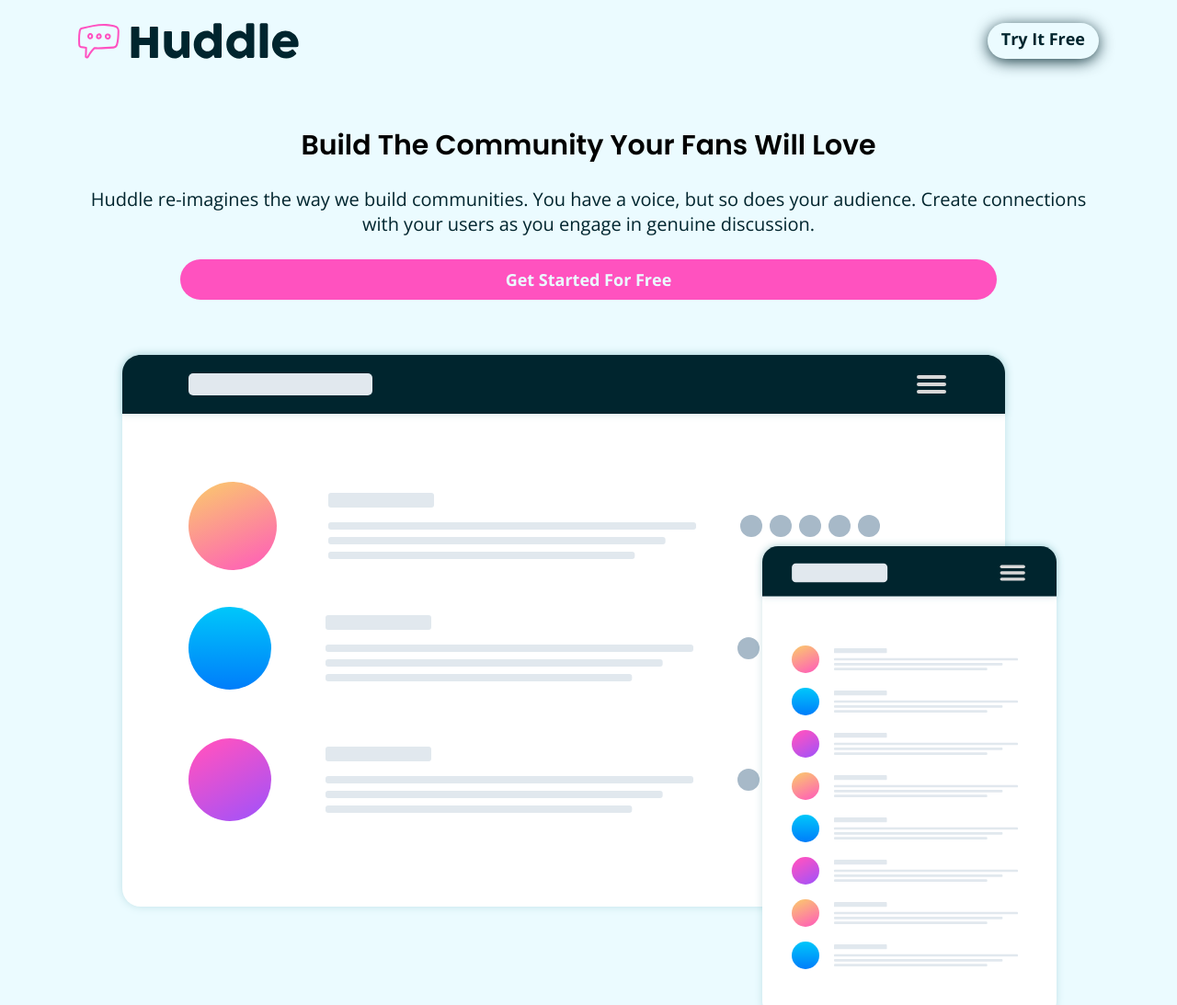
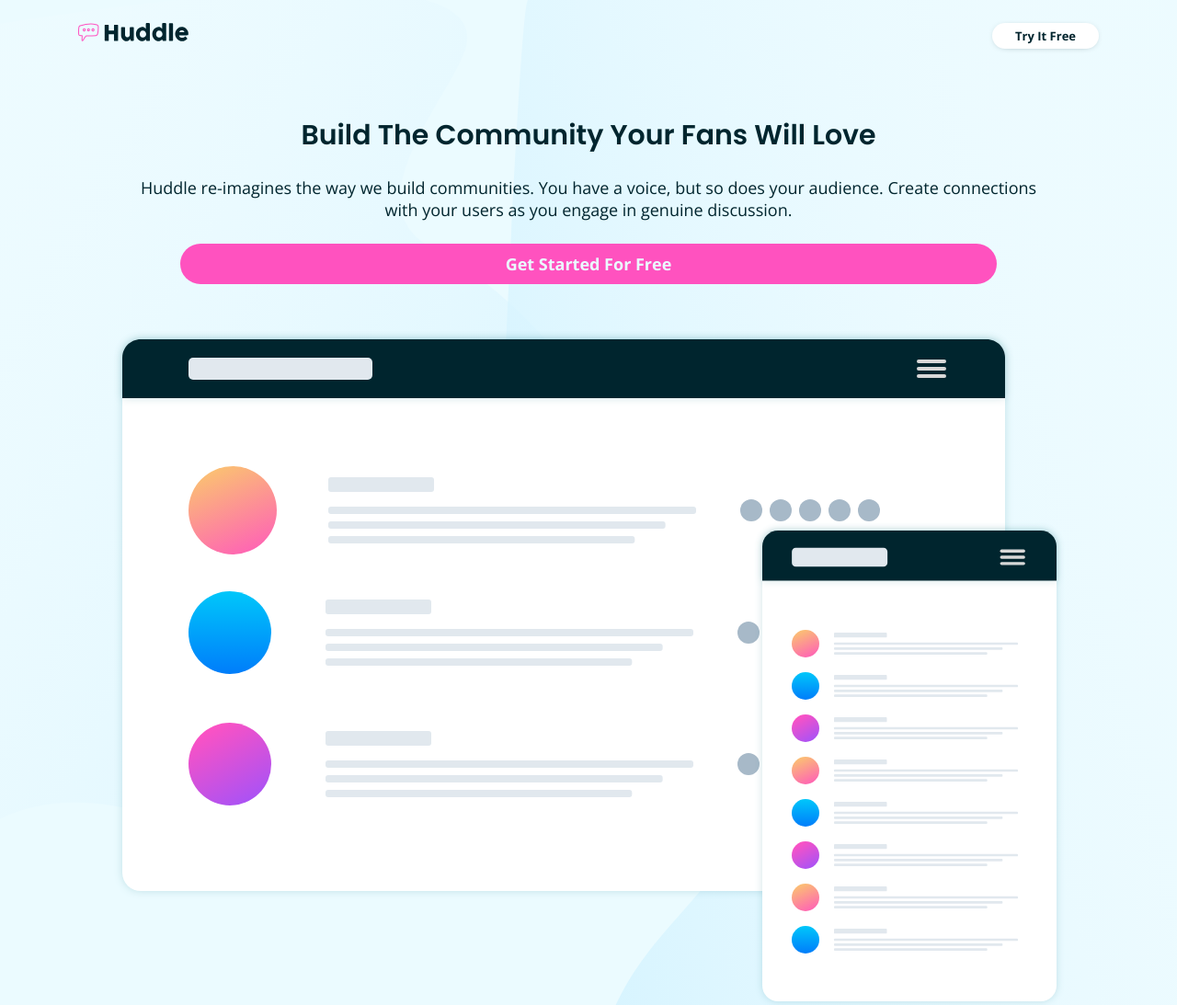
Before and after one commit to BrightCoders-Institute/s1a1-dise-o-web-responsivo-bcdic23-w1-r1-team-2, a plain HTML site: page index.html in a window 1280 px wide. Shown: the top 1093 px of the page at 92% size. Drawn offline with nearby package versions, Linux system fonts and the light colour scheme.

Commit message:
hero styles

```diff
--- a/index.html
+++ b/index.html
@@ -32,6 +32,7 @@
   <body>
 
     <section class="hero">
+      <img src="img/bg-hero-mobile.svg" class="img-bubble" alt="">
       <div class="container">
         <div class="nav-bar">
             <img src="img/logo.svg" class="logo" alt="">
--- a/stylesheets/sass/base/_fonts.scss
+++ b/stylesheets/sass/base/_fonts.scss
@@ -14,10 +14,12 @@ h1, h2, h3, h4, h5 {
   text-align: center;
   font-family: $font-headers;
   font-weight: 600;
+  color: $neutral-dark-cyan;
 }
 
 
 p {
   text-align: center;
   font-weight: 400;
+  font-size: $body-size;
 }
--- a/stylesheets/sass/components/_buttons.scss
+++ b/stylesheets/sass/components/_buttons.scss
@@ -5,12 +5,13 @@
 }
 .white-button {
     @extend .button-style;
-    background-color: $neutral-pale-cyan;
-    padding: 5px 15px;
+    background-color: white;
+    padding: 5px 25px;
+    font-size: 13px;
     color: $neutral-dark-cyan;
-    -webkit-box-shadow: 0 3px 16.5px -1px #00252e;
-    -moz-box-shadow: 0 3px 16.5px -1px #00252e;
-    box-shadow: 0 3px 16.5px -1px #00252e;
+    -webkit-box-shadow: 0 1px 8.5px -6px #00252e;
+    -moz-box-shadow: 0 1px 8.5px -6px #00252e;
+    box-shadow: 0 1px 8.5px -6px #00252e;
 }
 
 .pink-button {
--- a/stylesheets/sass/pages/_hero.scss
+++ b/stylesheets/sass/pages/_hero.scss
@@ -1,6 +1,19 @@
 .hero {
   padding: 25px 0px 25px 0;
   background-color: $neutral-pale-cyan;
+  position: relative;
+
+  .img-bubble{
+    position: absolute;
+    width: 100%;
+    top: 0;
+    right: 0;
+  }
+
+  .container {
+    position: relative;
+    z-index: 1;
+  }
 
   .title {
     font-size: 30px;
@@ -9,9 +22,9 @@
   }
 
   .text {
-        font-size: 20px;
     color: $neutral-dark-cyan;
     margin-bottom: 0px;
+    max-width: 90%;
   }
 
   .pink-button {
@@ -26,6 +39,8 @@
 
   .logo {
     width: auto;
+    max-width: 120px;
+    height: 20px;
   }
 
   .row {
@@ -37,7 +52,8 @@
     gap: 50px;
   }
 
-    .side-left{
+  .side-left {
+    position: relative;
     display: flex;
     flex-direction: column;
     justify-content: center;
```
Also changed, not shown: stylesheets/css/main.css, 1 other file. Lines whose indentation alone changed are shown as unchanged.
